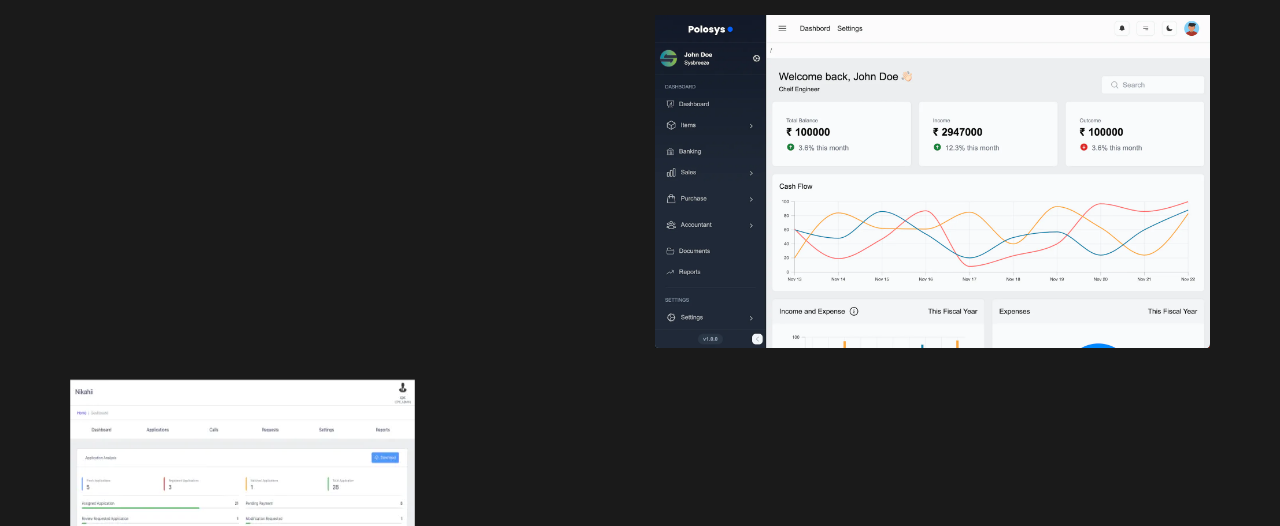
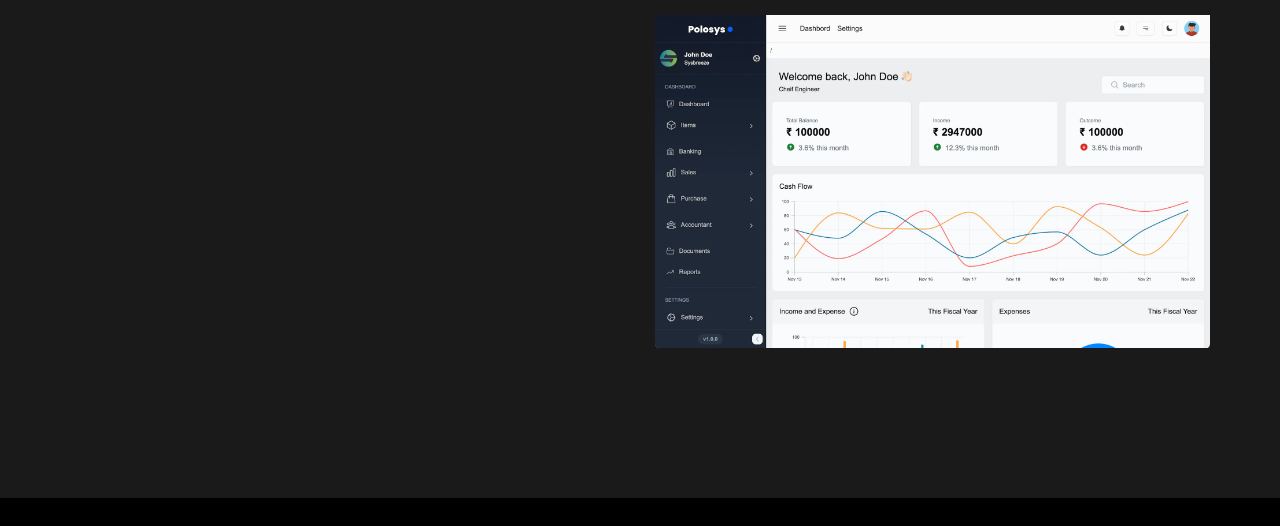
Before and after one commit to saranya13-tech/saranya, a plain HTML site: page index.html in a window 1280 px wide. Shown: the part 2274-2800 px from the top of the page. Drawn offline with Linux system fonts and the light colour scheme.

Commit message:
Update index.html

```diff
--- a/index.html
+++ b/index.html
@@ -192,13 +192,7 @@
 
 					</div>
 				</div>
-				<div class="col-md-6 col-xs-6 wow fadeIn" data-wow-delay="0.6s">
-					<div class="portfolio-thumb">
-						<img src="images/nikahii-app.webp" class="img-responsive" alt="portfolio img" width="345"
-     height="207" />>
 
-					</div>
-				</div>
 
 			</div>
 		</div>
```
